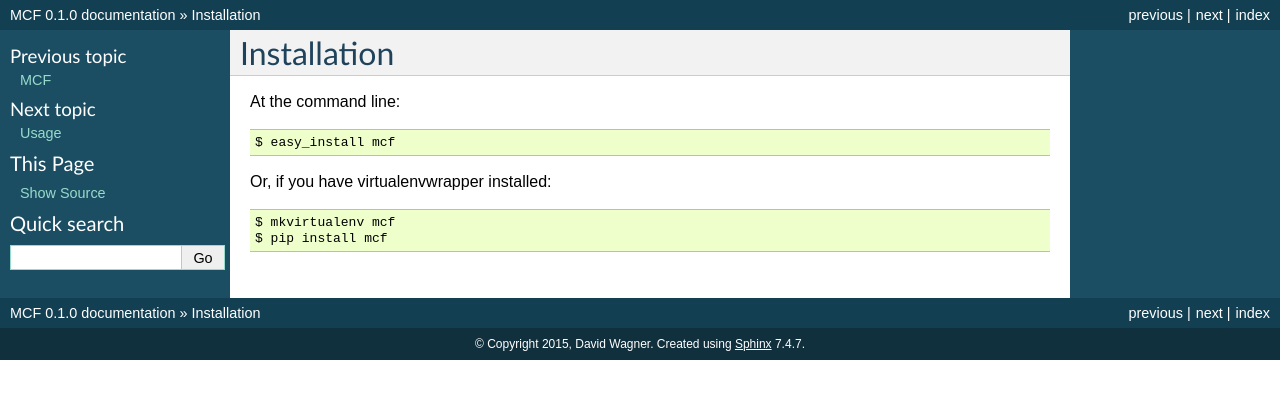
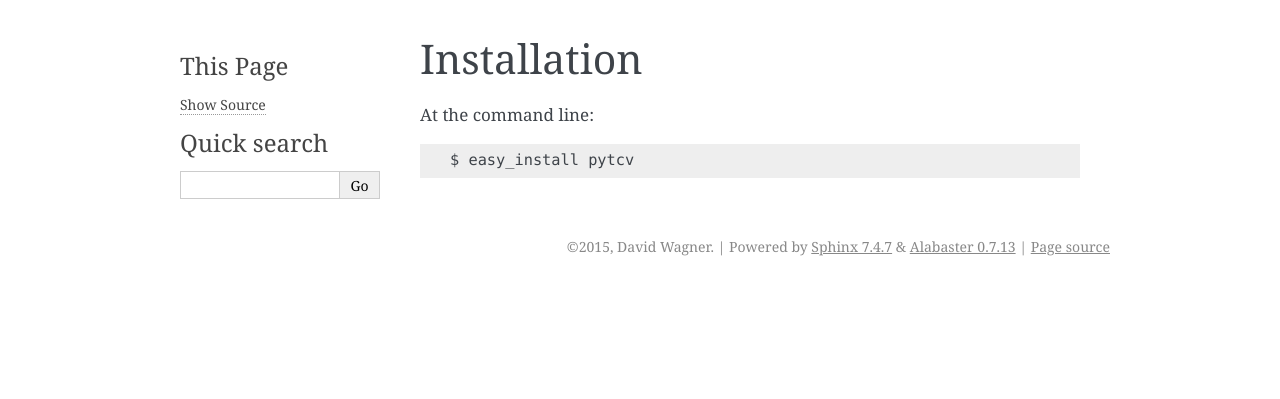
Before and after one commit to wagdav/tcvpy, a Sphinx documentation site: the page built from docs/installation.rst, in a window 1280 px wide. Shown: the top 399 px of the page. Built offline with Sphinx 7.4.7, drawn with Linux system fonts in a browser that asks for light colours.

```diff
--- a/docs/conf.py
+++ b/docs/conf.py
@@ -31,7 +31,7 @@ project_root = os.path.dirname(cwd)
 # version is used.
 sys.path.insert(0, project_root)
 
-import mcf
+import tcv
 
 # -- General configuration ---------------------------------------------
 
@@ -40,7 +40,8 @@ import mcf
 
 # Add any Sphinx extension module names here, as strings. They can be
 # extensions coming with Sphinx (named 'sphinx.ext.*') or your custom ones.
-extensions = ['sphinx.ext.autodoc', 'sphinx.ext.viewcode']
+extensions = ['sphinx.ext.autodoc', 'sphinx.ext.viewcode',
+              'sphinx.ext.napoleon']
 
 # Add any paths that contain templates here, relative to this directory.
 templates_path = ['_templates']
@@ -55,7 +56,7 @@ source_suffix = '.rst'
 master_doc = 'index'
 
 # General information about the project.
-project = u'MCF'
+project = u'TCV Data Access in Python'
 copyright = u'2015, David Wagner'
 
 # The version info for the project you're documenting, acts as replacement
@@ -63,9 +64,9 @@ copyright = u'2015, David Wagner'
 # the built documents.
 #
 # The short X.Y version.
-version = mcf.__version__
+version = tcv.__version__
 # The full version, including alpha/beta/rc tags.
-release = mcf.__version__
+release = tcv.__version__
 
 # The language for content autogenerated by Sphinx. Refer to documentation
 # for a list of supported languages.
@@ -111,7 +112,7 @@ pygments_style = 'sphinx'
 
 # The theme to use for HTML and HTML Help pages.  See the documentation for
 # a list of builtin themes.
-html_theme = 'default'
+html_theme = 'alabaster'
 
 # Theme options are theme-specific and customize the look and feel of a
 # theme further.  For a list of options available for each theme, see the
@@ -188,7 +189,7 @@ html_static_path = ['_static']
 #html_file_suffix = None
 
 # Output file base name for HTML help builder.
-htmlhelp_basename = 'mcfdoc'
+htmlhelp_basename = 'tcvdoc'
 
 
 # -- Options for LaTeX output ------------------------------------------
@@ -208,8 +209,8 @@ latex_elements = {
 # (source start file, target name, title, author, documentclass
 # [howto/manual]).
 latex_documents = [
-    ('index', 'mcf.tex',
-     u'MCF Documentation',
+    ('index', 'tcv.tex',
+     u'TCV Data Access in Python Documentation',
      u'David Wagner', 'manual'),
 ]
 
--- a/docs/index.rst
+++ b/docs/index.rst
@@ -3,8 +3,8 @@
    You can adapt this file completely to your liking, but it should at least
    contain the root `toctree` directive.
 
-Welcome to MCF's documentation!
-======================================
+Welcome to tcvpy's documentation!
+=================================
 
 Contents:
 
--- a/docs/installation.rst
+++ b/docs/installation.rst
@@ -4,9 +4,4 @@ Installation
 
 At the command line::
 
-    $ easy_install mcf
-
-Or, if you have virtualenvwrapper installed::
-
-    $ mkvirtualenv mcf
-    $ pip install mcf
+    $ easy_install pytcv
--- a/docs/usage.rst
+++ b/docs/usage.rst
@@ -2,6 +2,6 @@
 Usage
 ========
 
-To use MCF in a project::
+To use tcvpy in a project::
 
-    import mcf
+    import tcv
--- a/mcf/__init__.py
+++ /dev/null
@@ -1,5 +0,0 @@
-# -*- coding: utf-8 -*-
-
-__author__ = 'David Wagner'
-__email__ = 'wagdav@gmail.com'
-__version__ = '0.1.0'
--- a/setup.cfg
+++ b/setup.cfg
@@ -5,7 +5,7 @@ tag = True
 
 [bumpversion:file:setup.py]
 
-[bumpversion:file:mcf/__init__.py]
+[bumpversion:file:tcv/__init__.py]
 
 [wheel]
 universal = 1
```
Also changed, not shown: CONTRIBUTING.rst (+12 -12 lines), README.rst (+8 -9 lines), docs/modules.rst (added, +7 -0 lines), docs/tcv.datasource.rst (added, +7 -0 lines), docs/tcv.mds.rst (added, +7 -0 lines), docs/tcv.rst (added, +18 -0 lines), setup.py (+7 -7 lines), tcv/__init__.py (added, +42 -0 lines), 6 other files.
